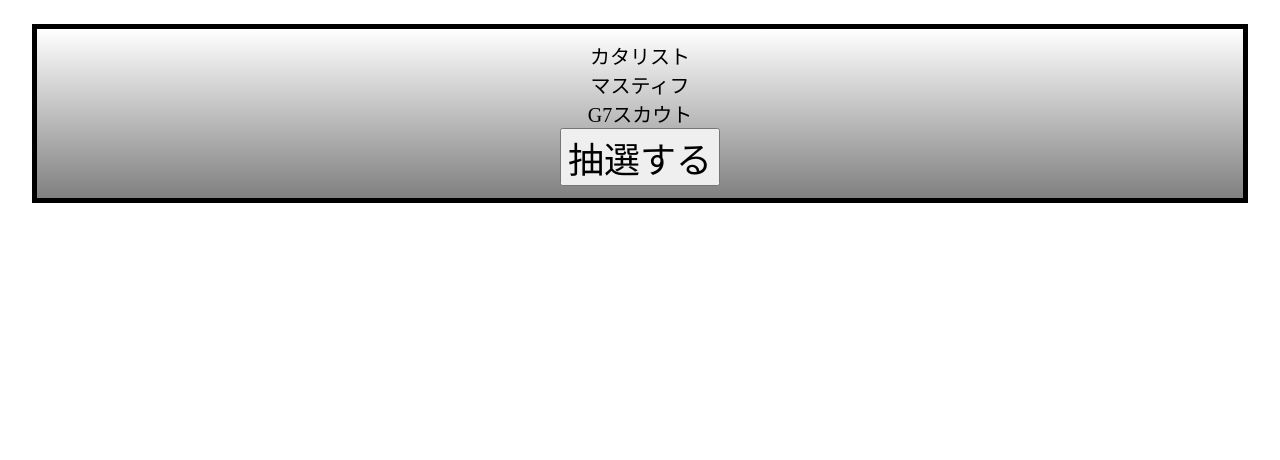
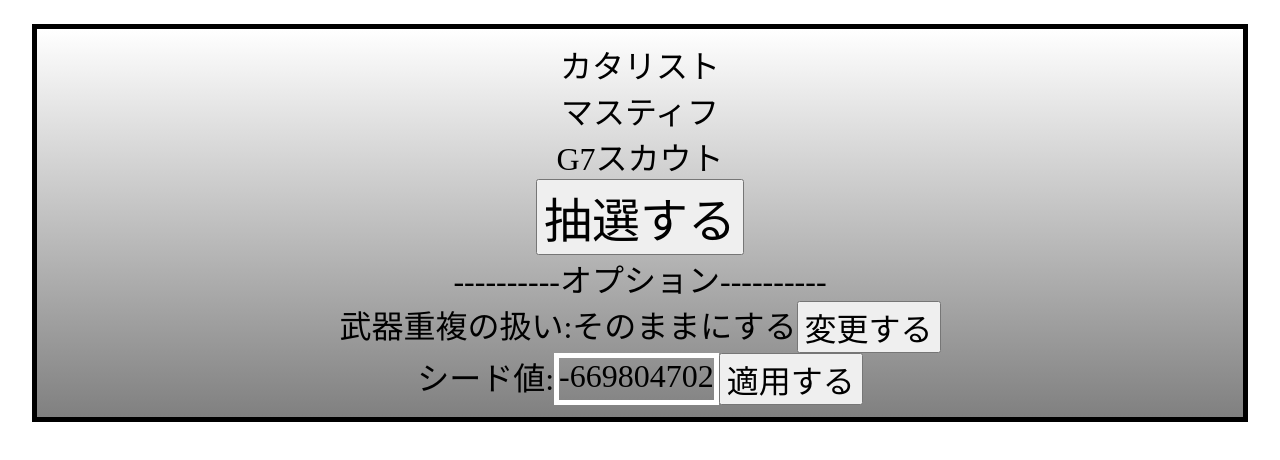
Before and after one commit to ensyuritu/ensyuritu.github.io, a plain HTML site: page ApexRandomizer.html in a window 1280 px wide. Both pictures are taken after a click on the button "抽選する". Drawn offline with Linux system fonts and the light colour scheme.

Commit message:
オプションを追加、フォントの大きさを調整

```diff
--- a/ApexRandomizer.html
+++ b/ApexRandomizer.html
@@ -13,6 +13,19 @@
             <p id="weapon1">武器1</p>
             <p id="weapon2">武器2</p>
             <button onclick="randomize()">抽選する</button>
+            <p>----------オプション----------</p>
+            <div class="subbox">
+                <p>武器重複の扱い:</p>
+                <p id="weaponDuplicationText">そのままにする</p>
+                <button class="setting" onclick="changeWeaponDuplication()">変更する</button>
+            </div>
+            <br>
+            <div class="subbox">
+                <p>シード値:</p>
+                <p class="inputfield" id="seed" contenteditable="true"></p>
+                <button class="setting" onclick="setSeed()">適用する</button>
+            </div>
+            <p id="seedMessage"></p>
         </div>
         <script type="text/javascript" src="randomizer.js"></script>
     </body>
--- a/main.css
+++ b/main.css
@@ -17,14 +17,32 @@ h2{
 }
 p{
     color:black;
-    font-size: 20px;
-    margin:auto;
-    width:0 auto;
+    font-size: 32px;
+    margin:0;
+    width: auto;
 }
 
 button{
-    animation: rainbow 20s linear infinite normal;
-    font-size: 36px;
+    font-size: 48px;
+}
+
+.setting{
+    font-size: 32px;
+
+}
+
+.inputfield{
+    border: 5px solid;
+    border-color: white;
+    width: auto;
+    margin: 0;
+    font-size: 32px
+}
+
+.subbox{
+    display: inline-flex;
+    margin: auto;
+    width: auto;
 }
 
 .mainbox{
--- a/randomizer.js
+++ b/randomizer.js
@@ -56,6 +56,7 @@ let rnd = ((Date.now()*141350357)%4294967295)-2147483648;
 let a = 7
 let b = 13
 let c = 17
+let weaponDuplicationAvaliable = true
 let params = (new URL(document.location)).searchParams;
 if(params.has("seed") && parseInt(params.get("seed")) != NaN) rnd = parseInt(params.get("seed"))
 if(params.has("a") && parseInt(params.get("a")) != NaN) a = parseInt(params.get("a"))
@@ -65,6 +66,7 @@ console.log(rnd)
 console.log(a)
 console.log(b)
 console.log(c)
+seed.textContent = rnd
 
 function getRnd(){
     rnd = (rnd << a) ^ rnd
@@ -73,8 +75,44 @@ function getRnd(){
     return (rnd/4294967296)+0.5
 }
 
+function setSeed(){
+    const s = parseInt(seed.textContent)
+    if(isNaN(s)){
+        seedMessage.textContent = "数値を半角数字で入力してください。"
+    }else if(s < -2147483648 || 2147483647 < s){
+        seedMessage.textContent = "数値が範囲外です。 -2147483648~2147483647の範囲で入力してください。"
+    }else if(s == 0){
+        seedMessage.textContent = "シード値は0にできません。"
+    }
+    else{
+        seedMessage.textContent = "シード値["+s+"]が適用されました。小数は反映されません。"
+        rnd = s
+    }
+}
+
+function changeWeaponDuplication(){
+    weaponDuplicationAvaliable = !weaponDuplicationAvaliable
+    if(weaponDuplicationAvaliable){
+        weaponDuplicationText.textContent = "そのままにする"
+    }else{
+        weaponDuplicationText.textContent = "スキップする"
+    }
+}
+
 function randomize() {
     legend.textContent = (legends[Math.floor(getRnd() * legends.length)])
-    weapon1.textContent = (weapons[Math.floor(getRnd() * weapons.length)])
-    weapon2.textContent = (weapons[Math.floor(getRnd() * weapons.length)])
+    let wp1 = ""
+    let wp2 = ""
+
+    if(weaponDuplicationAvaliable){
+        wp1 = (weapons[Math.floor(getRnd() * weapons.length)])
+        wp2 = (weapons[Math.floor(getRnd() * weapons.length)])
+    }else{
+        while(wp1 == wp2){
+            wp1 = (weapons[Math.floor(getRnd() * weapons.length)])
+            wp2 = (weapons[Math.floor(getRnd() * weapons.length)])
+        }
+    }
+    weapon1.textContent = wp1
+    weapon2.textContent = wp2
 }
```
